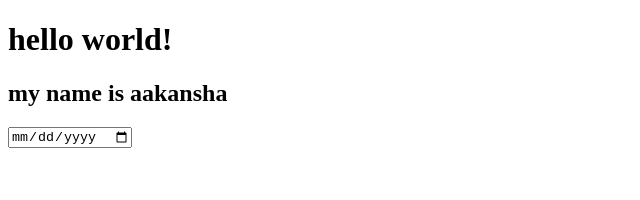
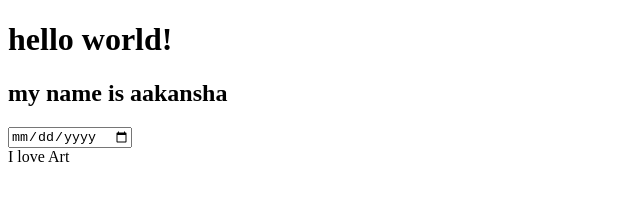
Before and after one commit to aakanshaprasad/Expense_Tracker, a plain HTML site: page index.html in a window 1280 px wide. Shown: the full height of the page, 0-640 px from the left. Drawn offline with Linux system fonts and the light colour scheme.

Commit message:
updated body with art

```diff
--- a/index.html
+++ b/index.html
@@ -11,5 +11,6 @@
     <form>
         <input type="date" name="date">
 </form>
+    I love Art
 </body>
 </html>
```
